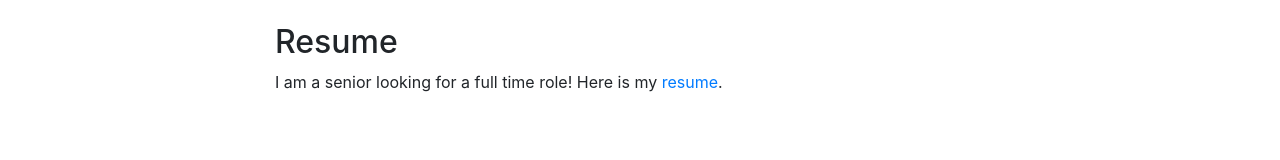
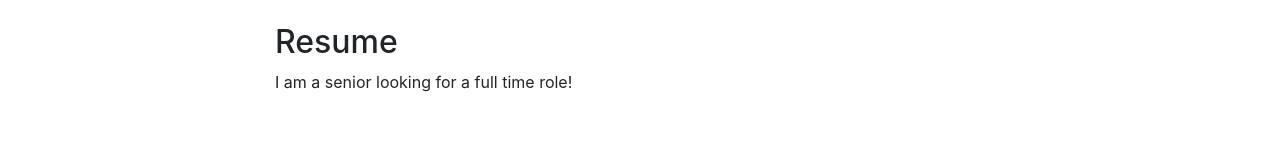
Before and after one commit to pvvemul/pvvemul.github.io, a website with bundled scripts: page index.html in a window 1280 px wide. Shown: the part 2340-2500 px from the top of the page. Built offline with nearby package versions, Linux system fonts and the light colour scheme.

Commit message:
Update index.html

```diff
--- a/index.html
+++ b/index.html
@@ -125,7 +125,7 @@
       <div class="row">
         <div class="col-lg-8 mx-auto">
           <h2>Resume</h2>
-          <p>I am a senior looking for a full time role! Here is my <a href="Pradyoth Vemulapati Resume.pdf">resume</a>.</p>
+          <p>I am a senior looking for a full time role!</p>
         </div>
       </div>
     </div>
```
